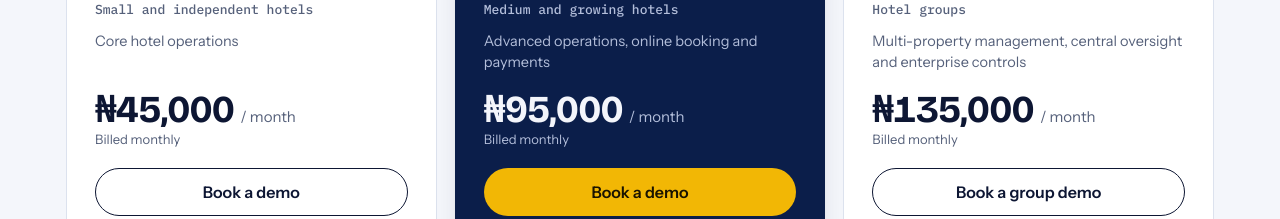
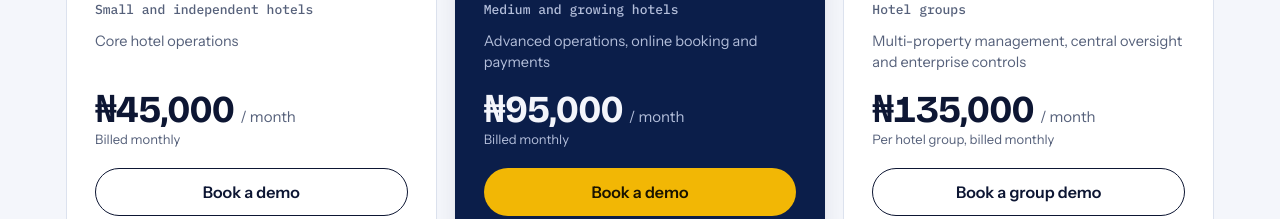
Before and after one commit to Lynxpaq/lynxpaq-website, a plain HTML site: page index.html in a window 1280 px wide. Shown: the part 7420-7639 px from the top of the page. Drawn offline with nearby package versions, Linux system fonts and the light colour scheme.

Commit message:
Pricing: Standard, Professional and Enterprise packages
Three Lynx HMS packages per month: Standard N45,000, Professional N95,000, Enterprise N135,000 per hotel group. Online booking & payments on Professional and Enterprise.

```diff
--- a/index.html
+++ b/index.html
@@ -379,7 +379,7 @@
       <article class="plan">
         <span class="badge">Online booking &amp; payments</span>
         <div><h3>Lynx HMS Enterprise</h3><span class="fit">Hotel groups</span><p class="pos">Multi-property management, central oversight and enterprise controls</p></div>
-        <div><div class="price"><b>₦135,000</b><span>/ month</span></div><div class="price-sub">Billed monthly</div></div>
+        <div><div class="price"><b>₦135,000</b><span>/ month</span></div><div class="price-sub">Per hotel group, billed monthly</div></div>
         <a class="btn btn-ghost" href="#demo" data-plan="Enterprise">Book a group demo</a>
         <ul>
           <li><svg aria-hidden="true"><use href="#i-check"/></svg>Everything in Professional, at every hotel</li>
```
Also changed, not shown: 1 other file.
